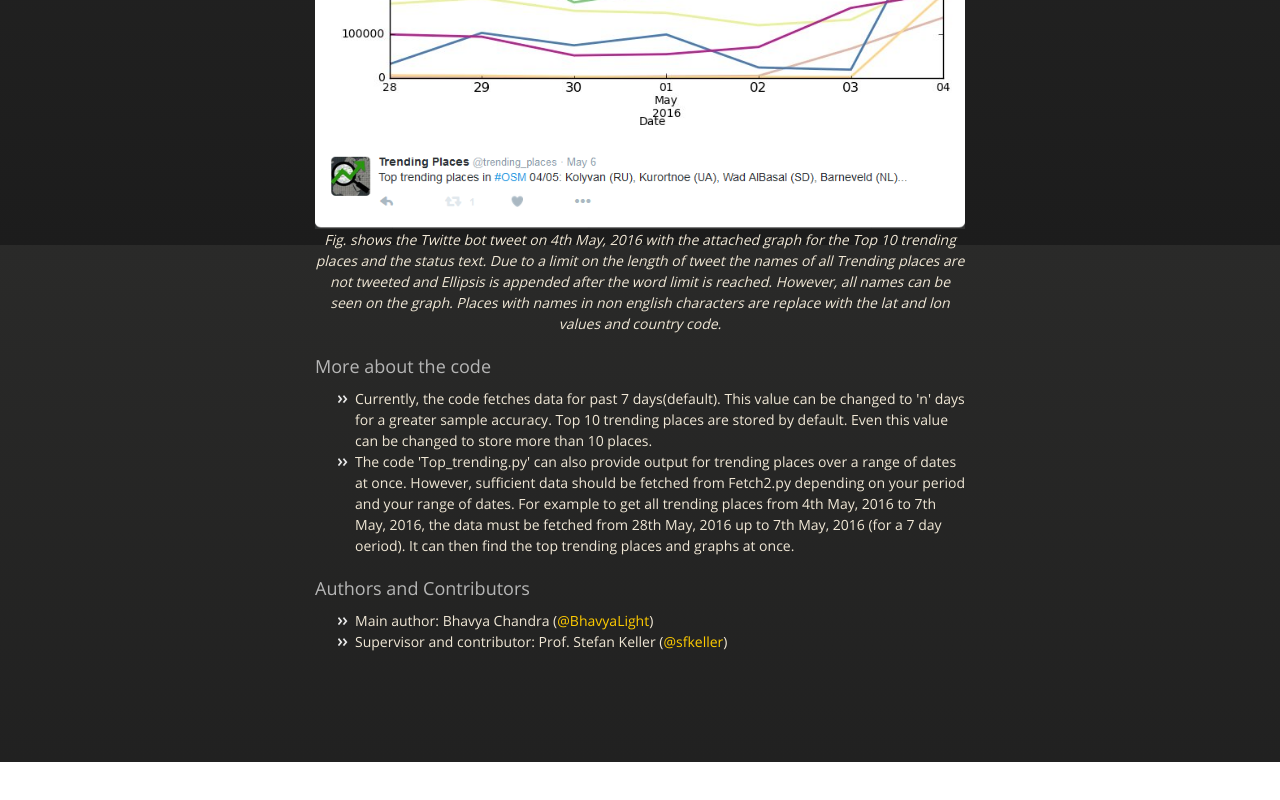
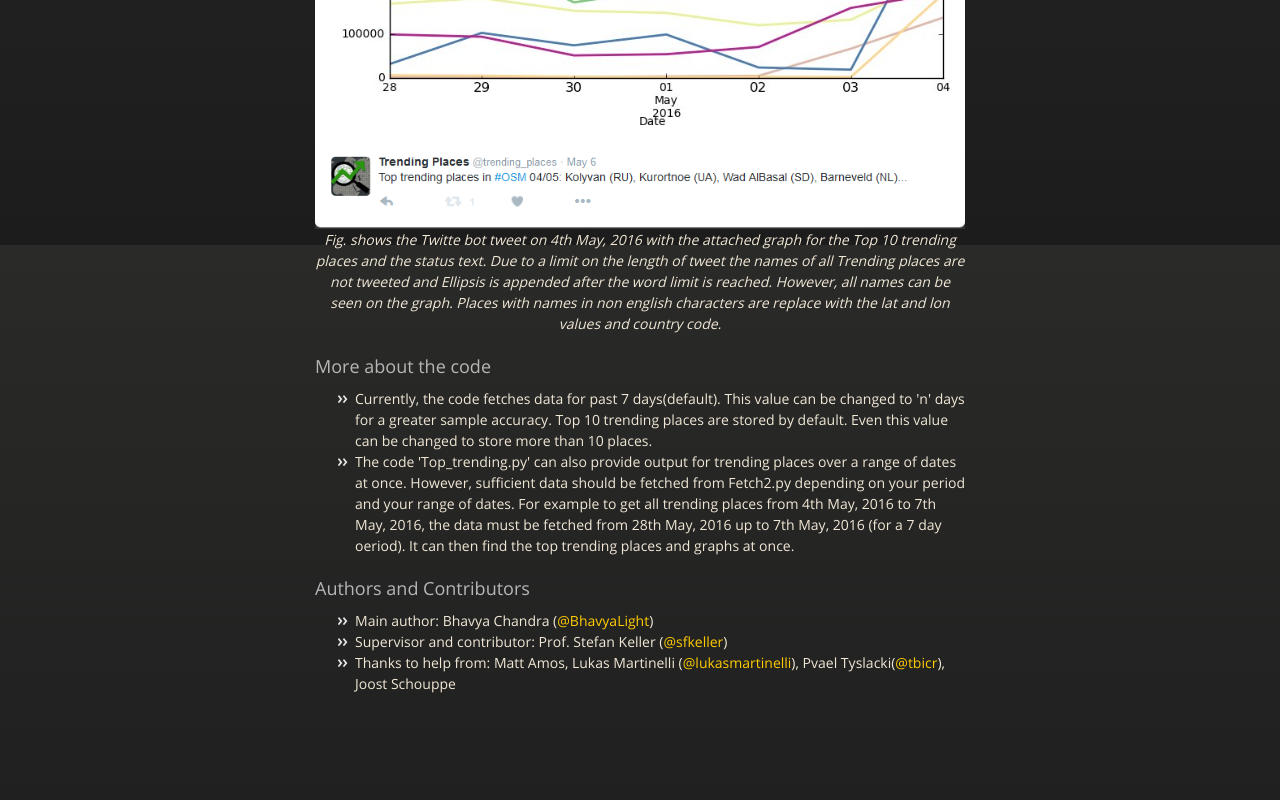
Before and after one commit to geometalab/Trending-Places-in-OpenStreetMap, a plain HTML site: page index.html in a window 1280 px wide. Shown: the part 3755-4555 px from the top of the page. Before the commit the page ends 4517 px from the top, so only its background shows below. Drawn offline with nearby package versions, Linux system fonts and the light colour scheme.

Commit message:
Updating contributors

```diff
--- a/index.html
+++ b/index.html
@@ -124,6 +124,8 @@
 <ul>
 <li>Main author: Bhavya Chandra (<a href="https://github.com/BhavyaLight" class="user-mention">@BhavyaLight</a>)</li>
 <li>Supervisor and contributor: Prof. Stefan Keller (<a href="https://github.com/sfkeller" class="user-mention">@sfkeller</a>)</li>
+<li>Thanks to help from: Matt Amos, Lukas Martinelli (<a href="https://github.com/lukasmartinelli" class="user-mention">@lukasmartinelli</a>),
+Pvael Tyslacki(<a href="https://github.com/tbicr" class="user-mention">@tbicr</a>), Joost Schouppe</li>
 </ul>
       </section>
 
```
